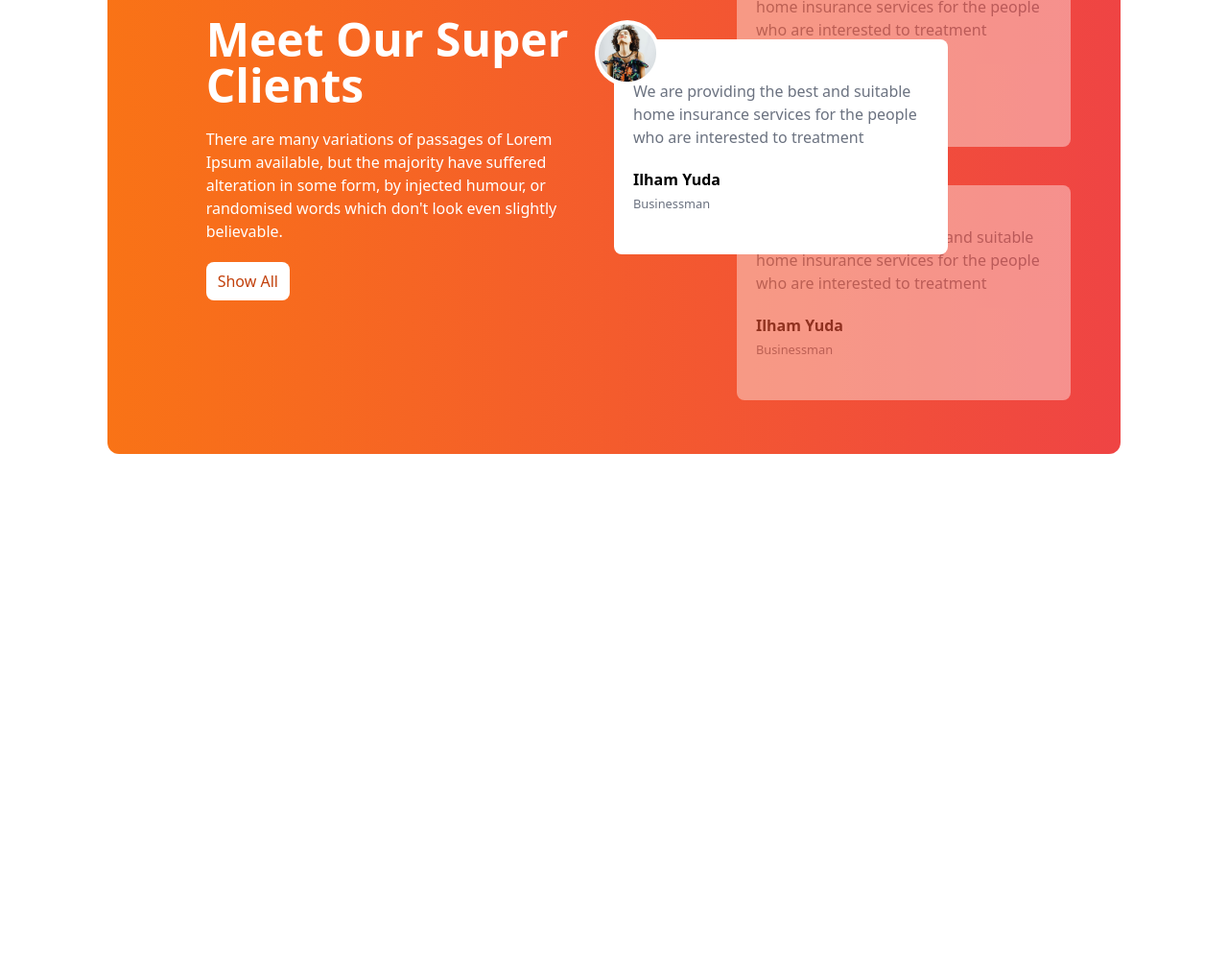
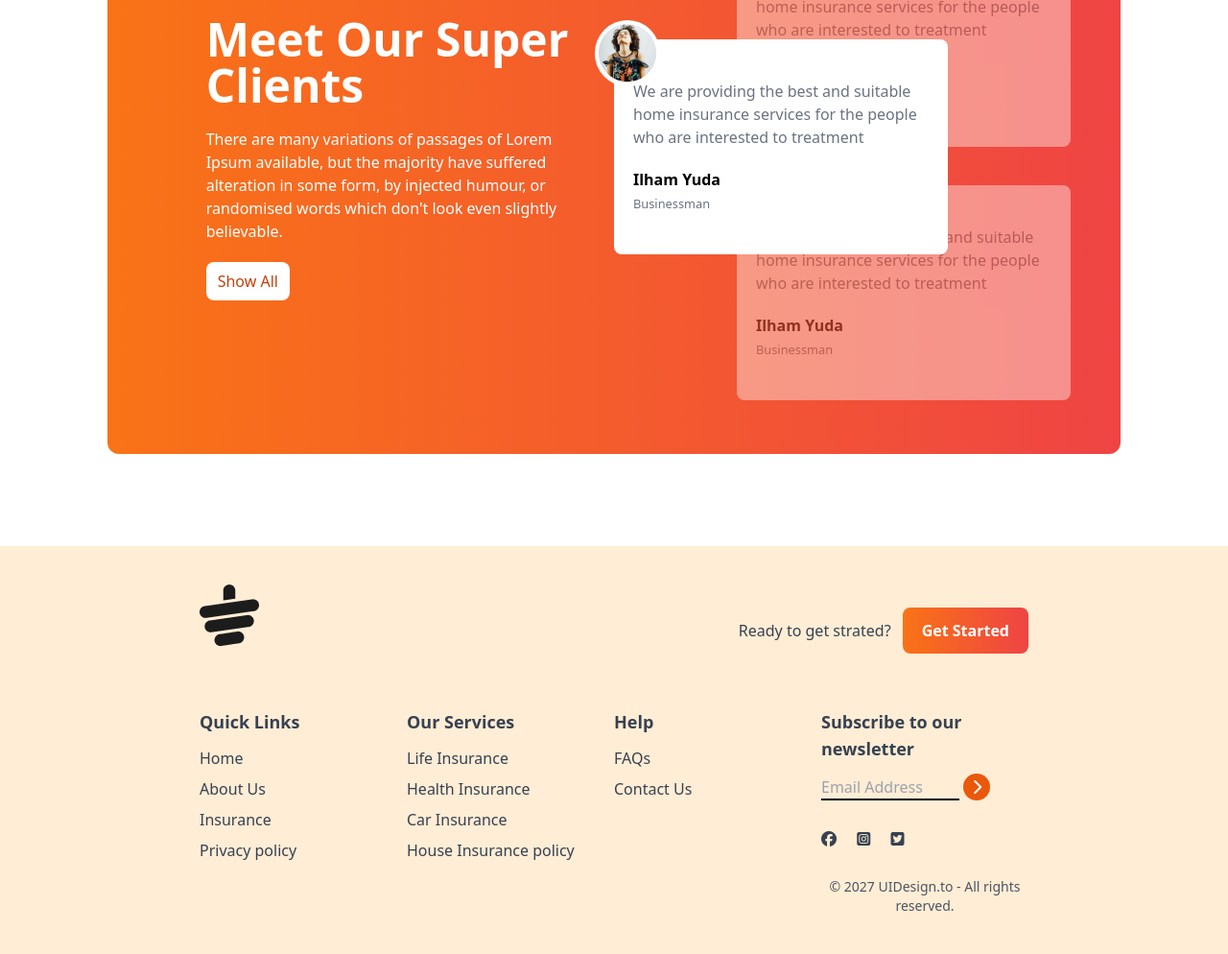
Before and after one commit to Ruhanur-byte/tea-house-using-tailwind, a plain HTML site: page index.html in a window 1280 px wide. Shown: the part 1966-2960 px from the top of the page at 96% size. Before the commit the page ends 2535 px from the top, so only its background shows below. Drawn offline with nearby package versions, Linux system fonts and the light colour scheme.

Commit message:
Footer Section Done

```diff
--- a/index.html
+++ b/index.html
@@ -144,6 +144,91 @@
          </div>
        </div>
      </section>
+
     </main>
+    <footer class="bg-orange-100  text-gray-700 py-10 px-4 md:px-16">
+      <div class="w-9/12 mx-auto">
+        <div class="mb-8 flex justify-between">
+          <img class="mb-8" src="images/cup.png" alt="" srcset="">
+          <div class="flex items-center">
+            <h4 class="mr-3">Ready to get strated?</h4>
+            <button class="bg-gradient-to-r from-orange-500 to-red-500 px-5 py-3 rounded-lg text-white font-bold ">Get Started</button>
+          </div>
+        </div>
+        <div class="grid grid-cols-1 md:grid-cols-2 lg:grid-cols-4">
+          <div>
+            <h3 class="font-semibold text-lg mb-3">Quick Links</h3>
+            <ul class="space-y-2">
+              <li>
+                <a class="hover:text-orange-600">Home</a>
+              </li>
+              <li>
+                <a class="hover:text-orange-600">About Us</a>
+              </li>
+              <li>
+                <a class="hover:text-orange-600">Insurance</a>
+              </li>
+              <li>
+                <a class="hover:text-orange-600">Privacy policy</a>
+              </li>
+            </ul>
+          </div>
+          <div>
+            <h3 class="font-semibold text-lg mb-3">Our Services</h3>
+            <ul class="space-y-2">
+              <li>
+                <a class="hover:text-orange-600">Life Insurance</a>
+              </li>
+              <li>
+                <a class="hover:text-orange-600">Health Insurance</a>
+              </li>
+              <li>
+                <a class="hover:text-orange-600">Car Insurance</a>
+              </li>
+              <li>
+                <a class="hover:text-orange-600">House Insurance</a> policy</a>
+              </li>
+            </ul>
+          </div>
+          <div>
+            <h3 class="font-semibold text-lg mb-3">Help</h3>
+            <ul class="space-y-2">
+              <li>
+                <a class="hover:text-orange-600">FAQs</a>
+              </li>
+              <li>
+                <a class="hover:text-orange-600">Contact Us</a>
+              </li>
+
+
+            </ul>
+          </div>
+          <div>
+            <h3 class="font-semibold text-lg mb-3">
+              Subscribe to our newsletter
+            </h3>
+            <div class="flex flex-col space-y-2">
+              <div>
+                <input
+                  placeholder="Email Address"
+                  type="text"
+                  class="bg-transparent border-b-2 border-black w-4/6"
+                />
+                <i
+                  class="fa-solid fa-chevron-right w-7 h-7 bg-orange-600 inline-flex rounded-full text-white justify-center items-center"
+                ></i>
+                <div class="flex justify-between w-2/5 mb-2 mt-8">
+                  <i class="fa-brands fa-facebook"></i>
+                  <i class="fa-brands fa-square-instagram"></i>
+                  <i class="fa-brands fa-square-twitter"></i>
+                </div>
+              </div>
+              <div class="text-center mt-4 pt-4">
+                <p class="text-sm text-gray-600">© 2027 UIDesign.to - All rights reserved.</p>
+              </div>
+            </div>
+        </div>
+      </div>
+    </footer>
 </body>
 </html>
```
